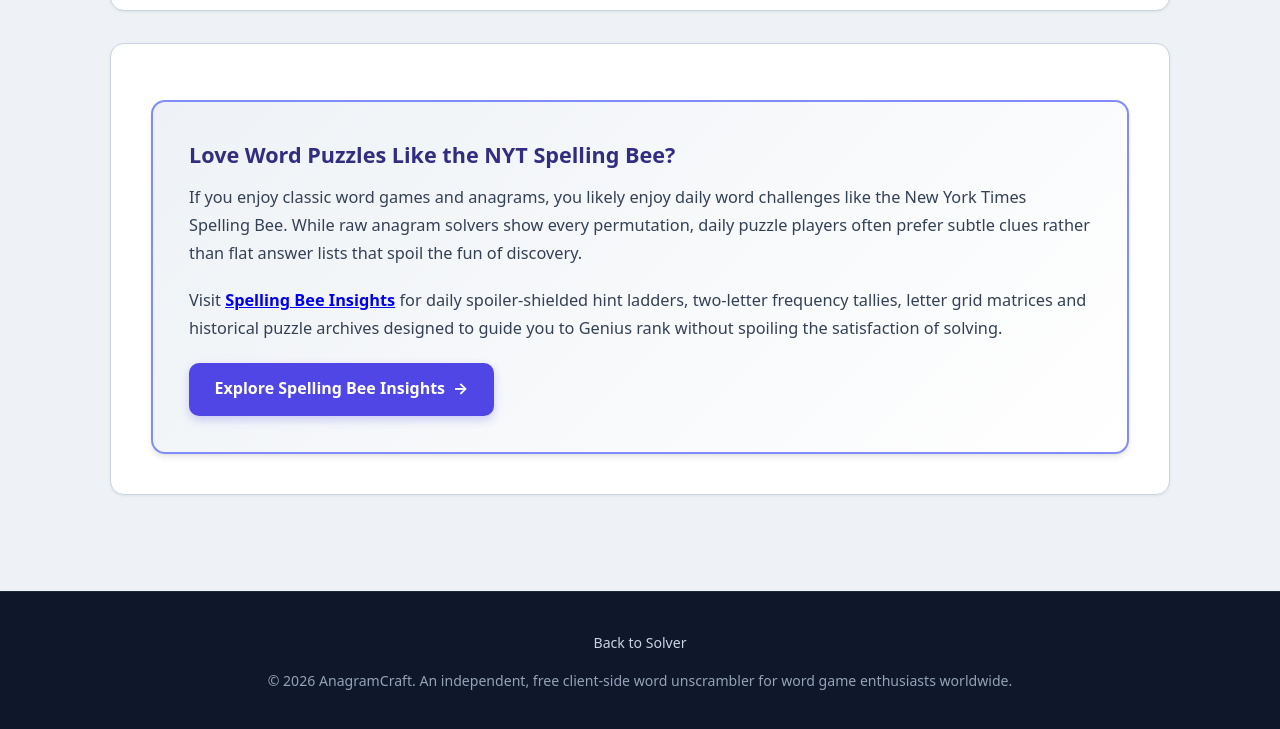
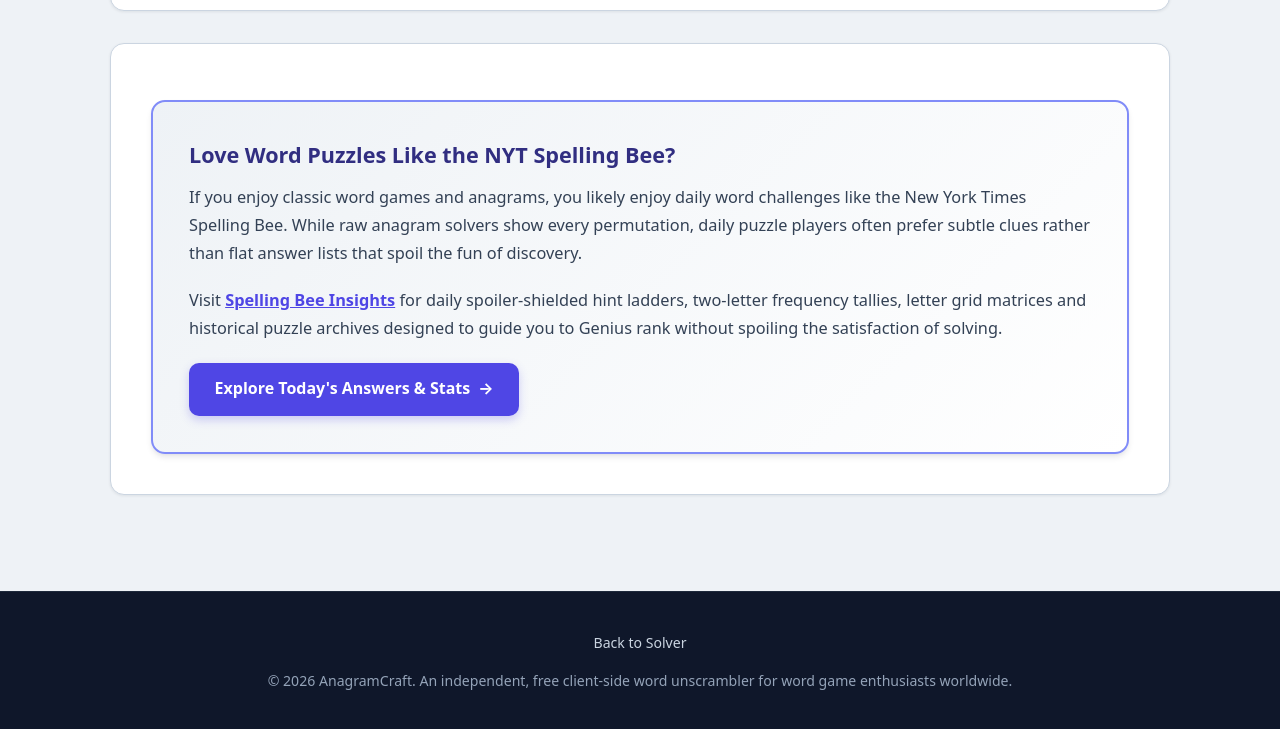
Before and after one commit to puzzlemindgames/anagram-solver, a plain HTML site: page index.html in a window 1280 px wide. Shown: the part 2468-3197 px from the top of the page. Drawn offline with Linux system fonts and the light colour scheme.

Commit message:
Update companion links: brand link to homepage and answers deep link on button

```diff
--- a/index.html
+++ b/index.html
@@ -233,8 +233,8 @@
         <h3>Love Word Puzzles Like the NYT Spelling Bee?</h3>
         <p>If you enjoy classic word games and anagrams, you likely enjoy daily word challenges like the New York Times Spelling Bee. While raw anagram solvers show every permutation, daily puzzle players often prefer subtle clues rather than flat answer lists that spoil the fun of discovery.</p>
         <p>Visit <strong><a href="https://beedailyinsights.com" class="editorial-brand-link" target="_blank" rel="noopener">Spelling Bee Insights</a></strong> for daily spoiler-shielded hint ladders, two-letter frequency tallies, letter grid matrices and historical puzzle archives designed to guide you to Genius rank without spoiling the satisfaction of solving.</p>
-        <a href="https://beedailyinsights.com" class="companion-btn" target="_blank" rel="noopener">
-          <span>Explore Spelling Bee Insights</span>
+        <a href="https://beedailyinsights.com/spelling-bee-answers/" class="companion-btn" target="_blank" rel="noopener">
+          <span>Explore Today's Answers & Stats</span>
           <span>→</span>
         </a>
       </div>
--- a/styles.css
+++ b/styles.css
@@ -779,6 +779,17 @@ body {
   margin-bottom: 1.25rem;
 }
 
+.editorial-brand-link {
+  color: var(--primary-indigo);
+  text-decoration: underline;
+  font-weight: 700;
+  transition: color 0.15s ease;
+}
+
+.editorial-brand-link:hover {
+  color: var(--primary-indigo-hover);
+}
+
 .companion-btn {
   display: inline-flex;
   align-items: center;
```
